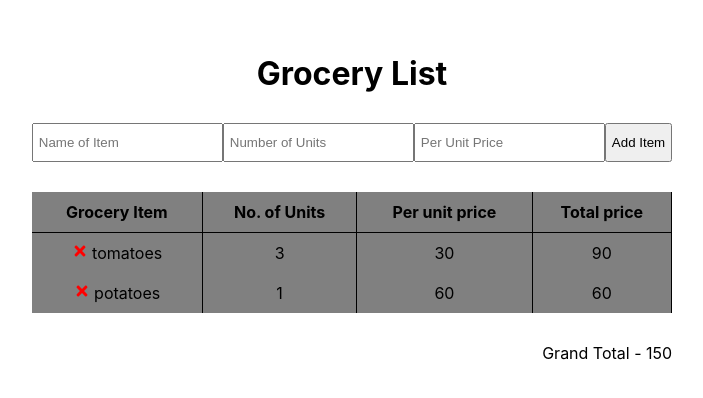
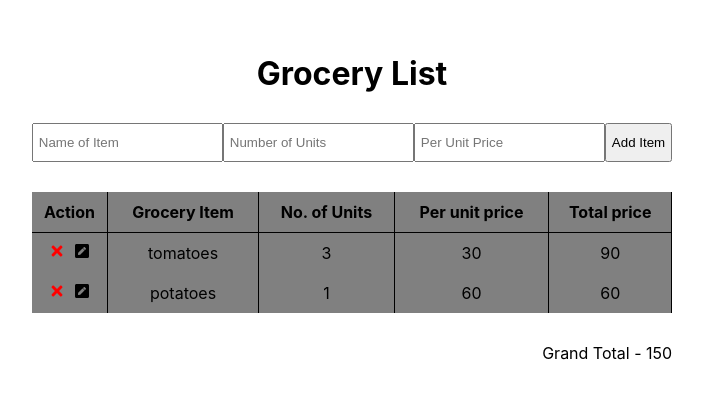
Before and after one commit to shriagnish2021/grocery-list-react, a React (Create React App) app: page / in a window 1280 px wide. Shown: the part 106-504 px from the top of the page, without its empty margins (288-991 px from the left). Built offline with nearby package versions, Linux system fonts and the light colour scheme.

Commit message:
add edit icon

```diff
--- a/src/App.js
+++ b/src/App.js
@@ -23,8 +23,10 @@ function App() {
     setItems(items.filter(item => item.itemName !== itemName))
   }
   const editItem = (editedItem,id) => {
-    const itemsApartFromEditedItem = items.filter(item => item.itemName !== id)
-    setItems([...itemsApartFromEditedItem,editedItem])
+    let toEditItemIndex = items.findIndex(item => item.itemName === id)
+    let newArray = [...items]
+    newArray[toEditItemIndex] = editedItem
+    setItems(newArray)
   }
   return (
     <div className="container">
--- a/src/components/GroceryItems.js
+++ b/src/components/GroceryItems.js
@@ -11,6 +11,7 @@ const GroceryItems = ({ items,onDelete,onEdit }) => {
             <table>
                 <thead>
                     <tr>
+                        <th>Action</th>
                         <th>Grocery Item</th>
                         <th>No. of Units</th>
                         <th>Per unit price</th>
--- a/src/components/Item.js
+++ b/src/components/Item.js
@@ -1,4 +1,4 @@
-import { FaTimes } from 'react-icons/fa'
+import { FaTimes,FaPenSquare } from 'react-icons/fa'
 import { useState } from 'react'
 
 const Item = ({ item,onDelete,onEdit,id }) => {
@@ -6,21 +6,39 @@ const Item = ({ item,onDelete,onEdit,id }) => {
         itemName:item.itemName,
         units:item.units,
         price:item.price,
+        edit:"false",
     })
     const onInput = (e) => {
         const columns = e.target.childNodes
-        const itemName = columns[0].textContent.replace(/\s+/g, '')
-        const units = +columns[1].textContent
-        const price = +columns[2].textContent
+        const itemName = columns[1].textContent.replace(/\s+/g, '')
+        const units = +columns[2].textContent
+        const price = +columns[3].textContent
         setItem({
             itemName,
             units,
             price,
+            edit:"true",
         })
     }
     return (
-    <tr contentEditable onInput={onInput} onBlur={() => onEdit(itemInput,id)} suppressContentEditableWarning>
-        <td><FaTimes contentEditable="false" style={{color:'red', cursor:'pointer'}} onClick={() => onDelete(item.itemName)}/>   {item.itemName}</td>
+    <tr contentEditable={itemInput.edit} onInput={onInput} className={(itemInput.edit === 'true'? 'edit':'')} onBlur={() => {
+        setItem({
+            itemName:item.itemName,
+            units:item.units,
+            price:item.price,
+            edit:"false",
+        })
+            onEdit(itemInput,id)
+        }} suppressContentEditableWarning>
+        <td contentEditable="false"><span title="delete item" style={{display:'inline'}}><FaTimes style={{color:'red', cursor:'pointer'}} onClick={() => onDelete(itemInput.itemName)}/></span>&nbsp;&nbsp;<span title="Click and edit your item" style={{display:'inline'}}><FaPenSquare style={{cursor:'pointer'}} onClick={(itemInput) => {
+                setItem({
+                    itemName:item.itemName,
+                    units:item.units,
+                    price:item.price,
+                    edit:"true",
+                })
+            }}/></span></td>
+        <td>{item.itemName}</td>
         <td>{item.units}</td>
         <td>{item.price}</td>
         <td contentEditable="false" suppressContentEditableWarning>{item.price * item.units}</td>
--- a/src/index.css
+++ b/src/index.css
@@ -55,3 +55,11 @@ td {
 thead {
   border-bottom: 1px solid black;
 }
+.edit {
+  border: 2px yellow solid;
+}
+[contenteditable="true"]:active,
+[contenteditable="true"]:focus {
+  border: 2px yellow solid;
+  outline: none;
+}
```
